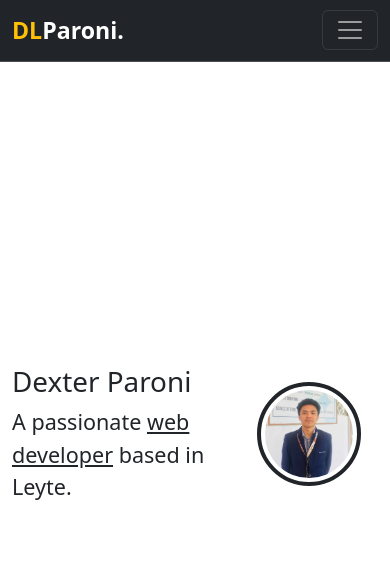
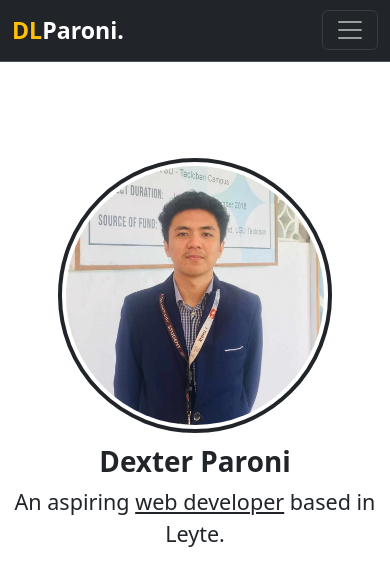
Before and after one commit to dlparoni/dlparoni.github.io, a plain HTML site: page index.html in a window 390 px wide. Drawn offline with nearby package versions, Linux system fonts and the light colour scheme.

Commit message:
Responsiveness of homepage

```diff
--- a/index.html
+++ b/index.html
@@ -35,13 +35,13 @@
 
       <!-- MAIN CONTENT -->
       <div class="container">
-        <div class="row d-flex justify-content-center align-items-center pt-4" style="height: 100vh;">
-          <div class="col-7 my-auto">
-            <h1>Dexter Paroni</h1>
-            <span class="fs-4">A passionate <u>web developer</u> based in Leyte.</span>
+        <div class="row d-flex justify-content-center align-items-center pt-0 pt-md-4" style="margin-top: 150px;">
+          <div class="col-12 col-md-7 my-1 my-md-auto order-2 order-md-1 text-center text-md-start">
+            <h1 class="fw-bold">Dexter Paroni</h1>
+            <span class="fs-4">An aspiring <u>web developer</u> based in Leyte.</span>
           </div>
-          <div class="col-5 text-center my-auto">
-            <img class="img-fluid w-75 rounded-circle border border-4 border-dark p-1" src="assets/img/s2.jpg" alt="">
+          <div class="col-12 col-md-5 text-center my-2 my-md-auto order-1 order-md-2">
+            <img class="img-fluid w-75 w-md-100 rounded-circle border border-4 border-dark p-1" src="assets/img/s2.jpg" alt="">
           </div>
         </div>
       </div>
```
